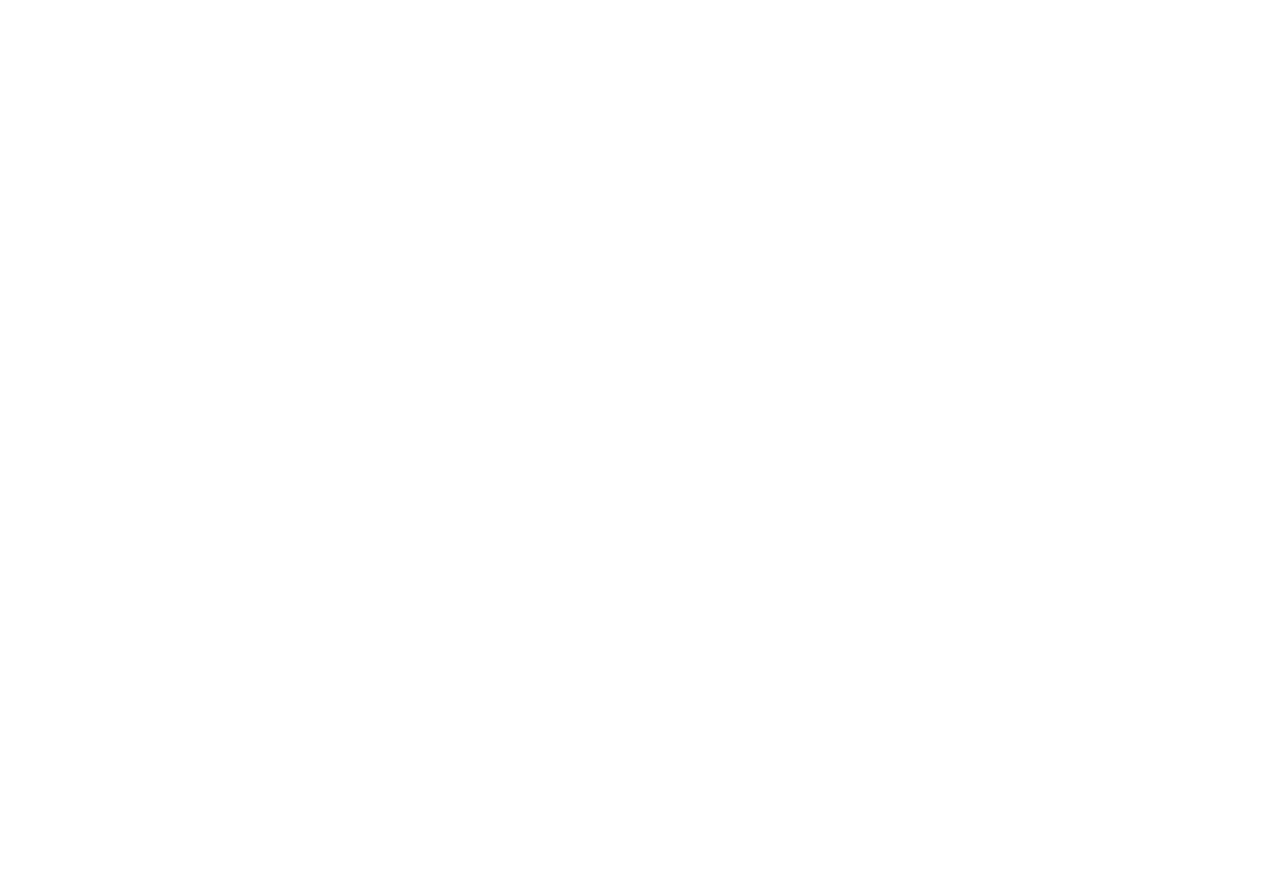
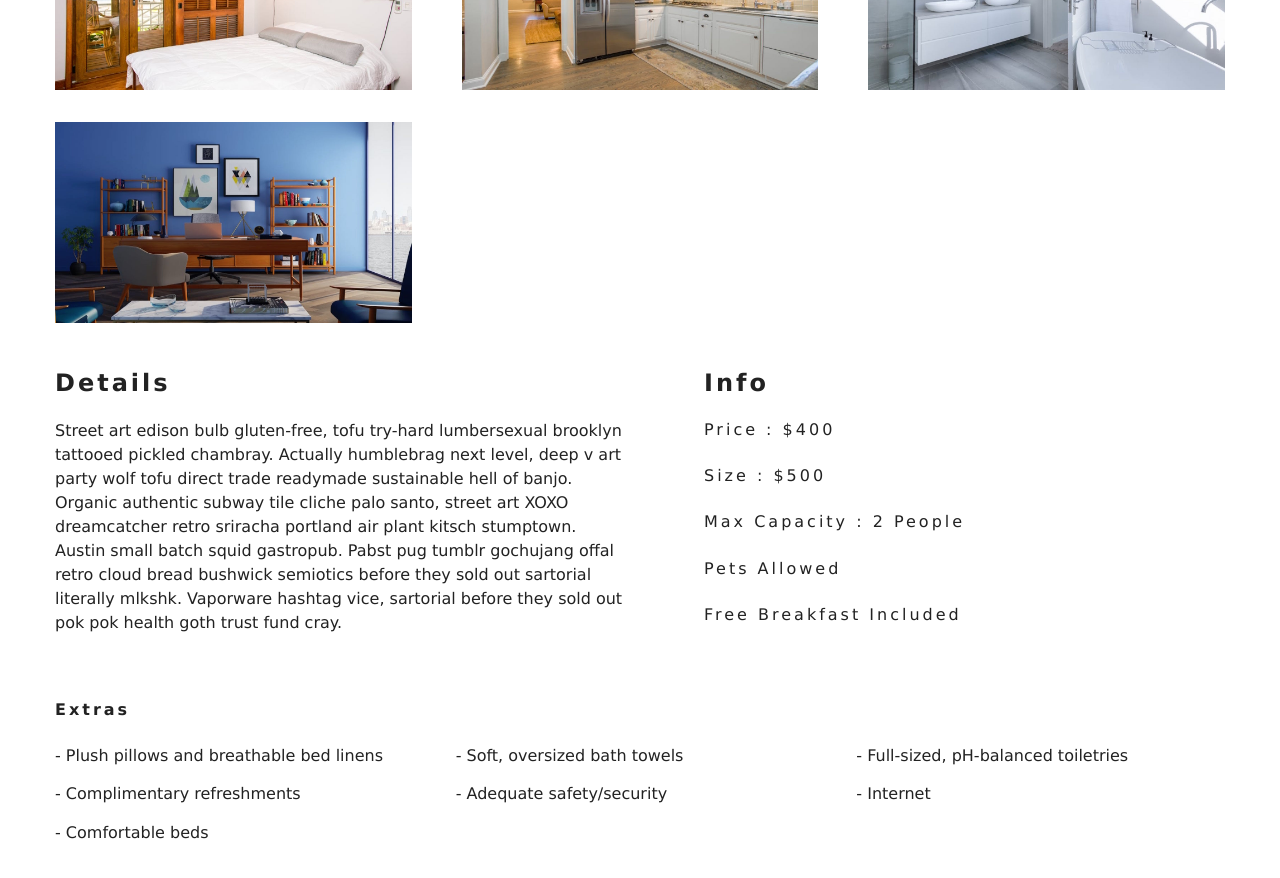
Before and after one commit to dev-kani/React_Beach_Resort_Project, a React (Create React App) app: page /rooms/double-deluxe in a window 1280 px wide. Shown: the part 780-1658 px from the top of the page. Before the commit the page ends 800 px from the top, so only its background shows below. Built offline with nearby package versions, Linux system fonts and the light colour scheme.

Commit message:
room types filtering added

```diff
--- /dev/null
+++ b/src/components/RoomContainer.jsx
@@ -0,0 +1,27 @@
+import React from 'react'
+import RoomList from './RoomList'
+import RoomFilter from './RoomFilter'
+import { RoomConsumer } from '../context'
+import Loading from './Loading'
+
+const RoomsContainer = () => {
+    return (
+        <RoomConsumer>
+            {
+                value => {
+                    const { loading, sortedRooms, rooms } = value;
+                    if (loading) {
+                        return <Loading />
+                    }
+                    return <>
+                        <RoomFilter rooms={rooms} />
+                        <RoomList rooms={sortedRooms} />
+                    </>
+                }
+            }
+
+        </RoomConsumer>
+    )
+}
+
+export default RoomsContainer
--- /dev/null
+++ b/src/components/RoomFilter.jsx
@@ -0,0 +1,43 @@
+import React from 'react'
+import { useContext } from 'react'
+import { RoomContext } from '../context'
+import Title from './Title'
+
+const getUnique = (items, value) => {
+    return [...new Set(items.map(item => item[value]))]
+}
+
+const RoomFilter = ({ rooms }) => {
+    const context = useContext(RoomContext)
+    const { handleChange, type, capacity, price, minPrice, maxPrice, minSize, maxSize, breakfast, pets } = context
+
+    let types = getUnique(rooms, 'type')
+
+    types = ['all', ...types]
+
+    types = types.map((item, index) => {
+        return <option value={item} key={index}>{item}</option>
+    })
+
+    return (
+        <section className='filter-container'>
+            <Title title="search rooms" />
+            <form className='filter-form'>
+                {/* select type start */}
+                <div className='form-group'>
+                    <label htmlFor="type">room type</label>
+                    <select
+                        name="type"
+                        id="type"
+                        value={type}
+                        className="form-control"
+                        onChange={handleChange}
+                    >{types}</select>
+                </div>
+                {/* select type ends */}
+            </form>
+        </section>
+    )
+}
+
+export default RoomFilter
--- /dev/null
+++ b/src/components/RoomList.jsx
@@ -0,0 +1,24 @@
+import React from 'react'
+import Room from './Room'
+
+const RoomList = ({ rooms }) => {
+    if (rooms.length === 0) {
+        return (
+            <div className='empty-search'>
+                <h3>unfortunately no rooms matched your parameters</h3>
+            </div>
+        )
+    }
+
+    return (
+        <section className='roomslist'>
+            <div className='roomslist-center'>
+                {rooms.map(item => {
+                    return <Room key={item.id} room={item} />
+                })}
+            </div>
+        </section>
+    )
+}
+
+export default RoomList
--- a/src/context.js
+++ b/src/context.js
@@ -9,17 +9,31 @@
     rooms: [],
     sortedRooms: [],
     featuredRooms: [],
-    loading: true
+    loading: true,
+    type: 'all',
+    capacity: 1,
+    price: 0,
+    minPrice: 0,
+    maxPrice: 0,
+    minSize: 0,
+    maxSize: 0,
+    breakfast: false,
+    pets: false
   }
 
   componentDidMount() {
     let rooms = this.formateData(items)
     let featuredRooms = rooms.filter(room => room.featured === true)
+    let maxPrice = Math.max(...rooms.map(item => item.price))
+    let maxSize = Math.max(...rooms.map(item => item.size))
     this.setState({
       rooms,
       featuredRooms,
       sortedRooms: rooms,
-      loading: false
+      loading: false,
+      price: maxPrice,
+      maxPrice,
+      maxSize
     })
   }
 
@@ -41,11 +55,34 @@
     return room
   }
 
+  handleChange = event => {
+    const target = event.target
+    const value = event.type === 'checkbox' ? target.checked : target.value
+    const name = event.target.name
+    this.setState({
+      [name]: value
+    }, this.filterRooms)
+  }
+
+  filterRooms = () => {
+    let { rooms, type, capacity, price, minSize, maxSize, breakfast, pets } = this.state
+    let tempRooms = [...rooms]
+    if (type !== 'all') {
+      tempRooms = tempRooms.filter(room => room.type === type)
+    }
+    this.setState({
+      sortedRooms: tempRooms
+    })
+  }
+
+
+
   render() {
     return (
       <RoomContext.Provider value={{
         ...this.state,
-        getRoom: this.getRoom
+        getRoom: this.getRoom,
+        handleChange: this.handleChange
       }}>
         {this.props.children}
       </RoomContext.Provider>
--- a/src/pages/Rooms.jsx
+++ b/src/pages/Rooms.jsx
@@ -2,9 +2,13 @@
 import { Link } from 'react-router-dom/cjs/react-router-dom.min'
 import Banner from '../components/Banner'
 import Hero from '../components/Hero'
+import RoomContainer from '../components/RoomContainer'
+
+
 
 const Rooms = () => {
     return (
+        <>
             <Hero hero="roomsHero">
                 <Banner title="our rooms">
                     <Link to="/" className="btn-primary">
@@ -12,6 +16,8 @@
                     </Link>
                 </Banner>
             </Hero>
+            <RoomContainer />
+        </>
     )
 }
 
--- a/src/pages/SingleRoom.jsx
+++ b/src/pages/SingleRoom.jsx
@@ -27,6 +27,7 @@
             </div>
         }
         const { name, description, capacity, size, price, extras, breakfast, pets, images } = room
+        const [mainImg, ...defaultImg] = images
         return (
             <>
                 <StyledHero img={images[0] || this.state.defaultBcg}>
@@ -36,7 +37,39 @@
                         </Link>
                     </Banner>
                 </StyledHero>
-
+                <section className='single-room'>
+                    <div className='single-room-images'>
+                        {images.map((item, index) => (
+                            <img key={index} src={item} alt={name} />
+                        ))}
+                    </div>
+                    <div className='single-room-info'>
+                        <article className='desc'>
+                            <h3>details</h3>
+                            <p>{description}</p>
+                        </article>
+                        <article className='info'>
+                            <h3>info</h3>
+                            <h6>price : ${price}</h6>
+                            <h6>size : ${size}</h6>
+                            <h6>
+                                max capacity : {" "}
+                                {capacity > 1 ? `${capacity} people` :
+                                    `${capacity} person`}
+                            </h6>
+                            <h6>{pets ? 'pets allowed' : 'no pets allowed'}</h6>
+                            <h6>{breakfast && "free breakfast included"}</h6>
+                        </article>
+                    </div>
+                </section>
+                <section className='room-extras'>
+                    <h6>extras</h6>
+                    <ul className='extras'>
+                        {extras.map((item, index) => {
+                            return <li key={index}>- {item}</li>
+                        })}
+                    </ul>
+                </section>
             </>
         )
     }
```
Lines whose indentation alone changed are shown as unchanged.
